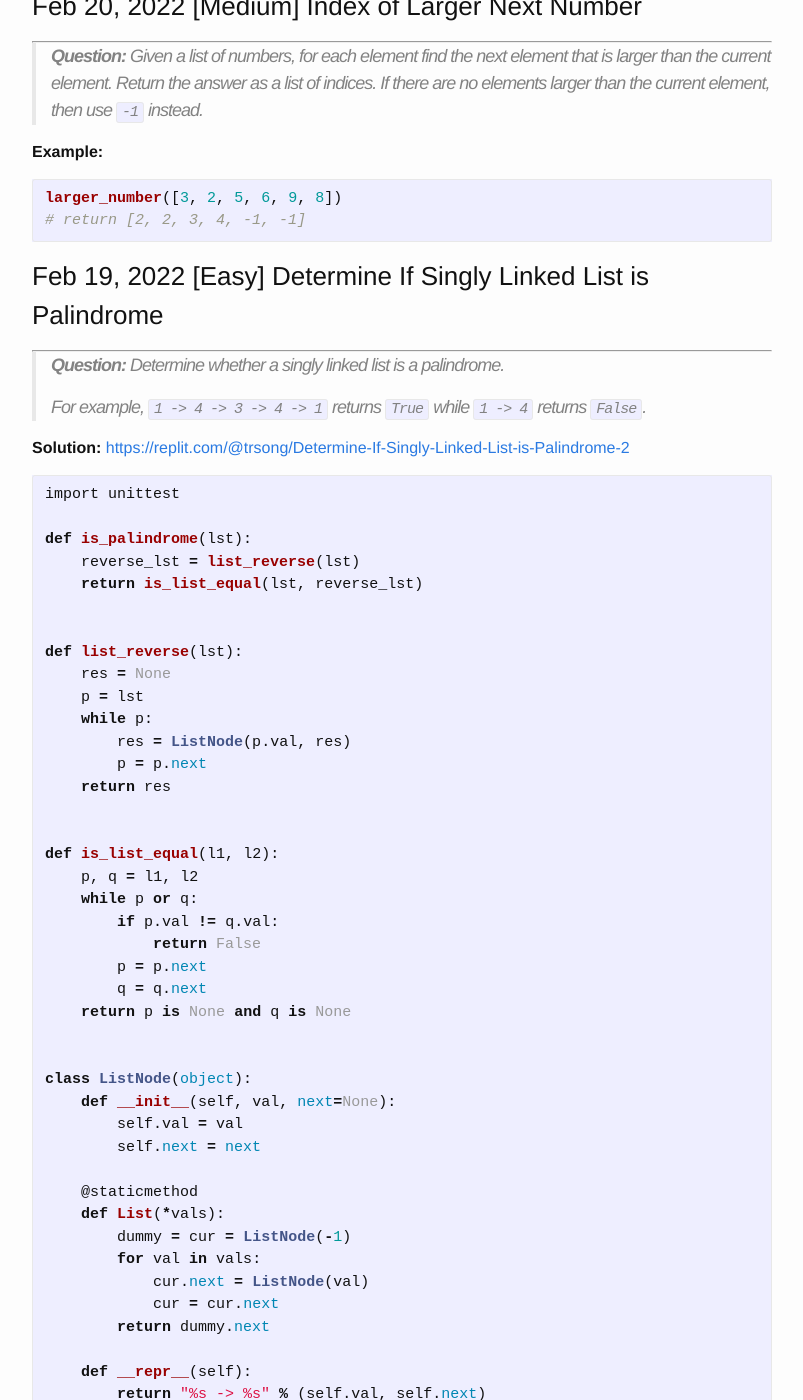
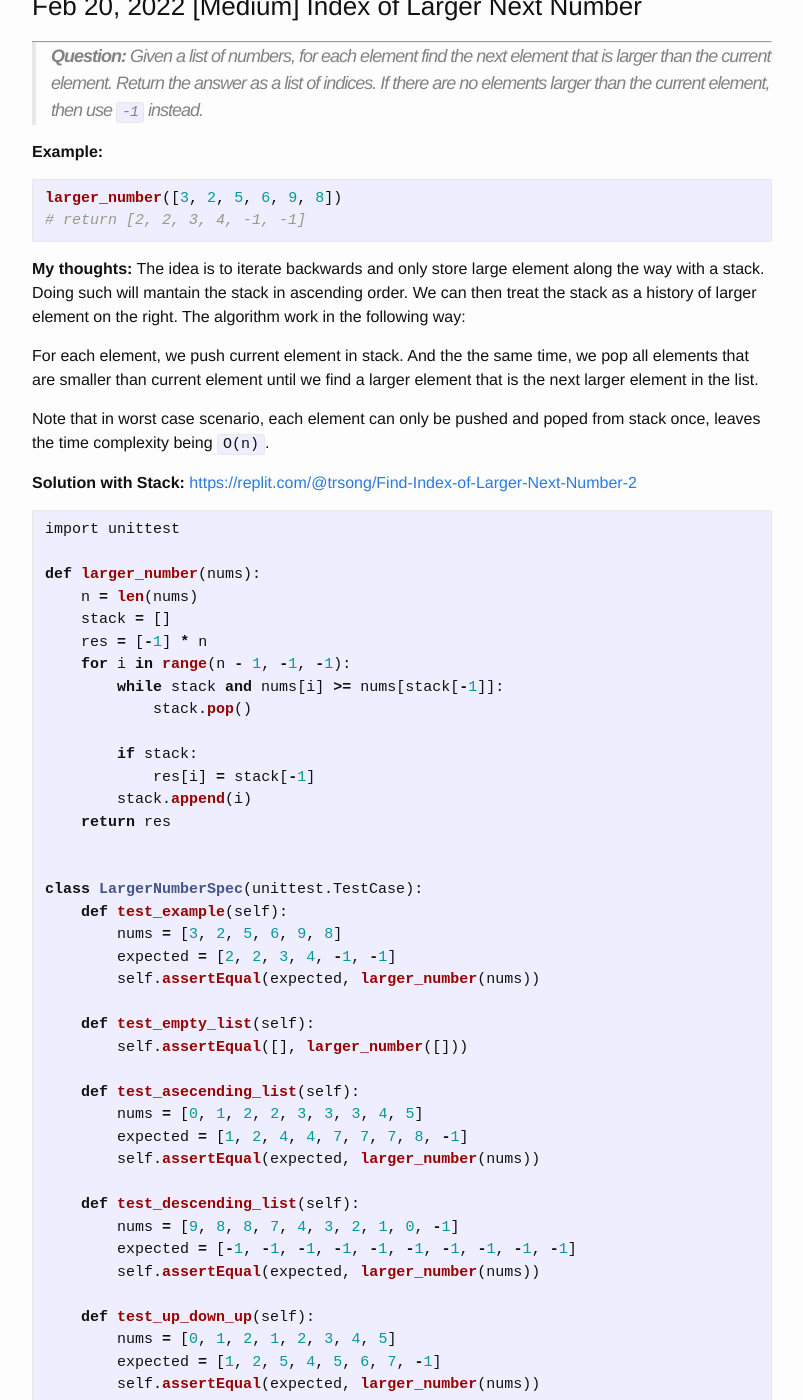
Before and after one commit to trsong/trsong.github.io, a Jekyll site: the page built from _posts/2022-02-01-DailyQuestionsFeb.md, in a window 1280 px wide and 1400 px high, scrolled down 1055 px. Shown: the whole window, without its empty margins (238-1041 px from the left). Built offline with Jekyll 4.4.1, drawn with Linux system fonts in a browser that asks for light colours; some of the changed text lies outside the part shown.

Commit message:
Add solution to Feb 20 question

````diff
--- a/_posts/2022-02-01-DailyQuestionsFeb.md
+++ b/_posts/2022-02-01-DailyQuestionsFeb.md
@@ -29,6 +29,79 @@ categories: Python/Java
 ```py
 larger_number([3, 2, 5, 6, 9, 8])
 # return [2, 2, 3, 4, -1, -1]
+```
+
+**My thoughts:** The idea is to iterate backwards and only store large element along the way with a stack. Doing such will mantain the stack in ascending order. We can then treat the stack as a history of larger element on the right. The algorithm work in the following way:
+
+For each element, we push current element in stack. And the the same time, we pop all elements that are smaller than current element until we find a larger element that is the next larger element in the list.
+
+Note that in worst case scenario, each element can only be pushed and poped from stack once, leaves the time complexity being `O(n)`.
+
+**Solution with Stack:** [https://replit.com/@trsong/Find-Index-of-Larger-Next-Number-2](https://replit.com/@trsong/Find-Index-of-Larger-Next-Number-2)
+```py
+import unittest
+
+def larger_number(nums):
+    n = len(nums)
+    stack = []
+    res = [-1] * n
+    for i in range(n - 1, -1, -1):
+        while stack and nums[i] >= nums[stack[-1]]:
+            stack.pop()
+
+        if stack:
+            res[i] = stack[-1]
+        stack.append(i)
+    return res
+
+
+class LargerNumberSpec(unittest.TestCase):
+    def test_example(self):
+        nums = [3, 2, 5, 6, 9, 8]
+        expected = [2, 2, 3, 4, -1, -1]
+        self.assertEqual(expected, larger_number(nums))
+
+    def test_empty_list(self):
+        self.assertEqual([], larger_number([]))
+
+    def test_asecending_list(self):
+        nums = [0, 1, 2, 2, 3, 3, 3, 4, 5]
+        expected = [1, 2, 4, 4, 7, 7, 7, 8, -1]
+        self.assertEqual(expected, larger_number(nums))
+
+    def test_descending_list(self):
+        nums = [9, 8, 8, 7, 4, 3, 2, 1, 0, -1]
+        expected = [-1, -1, -1, -1, -1, -1, -1, -1, -1, -1]
+        self.assertEqual(expected, larger_number(nums))
+
+    def test_up_down_up(self):
+        nums = [0, 1, 2, 1, 2, 3, 4, 5]
+        expected = [1, 2, 5, 4, 5, 6, 7, -1]
+        self.assertEqual(expected, larger_number(nums))
+
+    def test_up_down_up2(self):
+        nums = [0, 4, -1, 2]
+        expected = [1, -1, 3, -1]
+        self.assertEqual(expected, larger_number(nums))
+
+    def test_down_up_down(self):
+        nums = [9, 5, 6, 3]
+        expected = [-1, 2, -1, -1]
+        self.assertEqual(expected, larger_number(nums))
+
+    def test_up_down(self):
+        nums = [11, 21, 31, 3]
+        expected = [1, 2, -1, -1]
+        self.assertEqual(expected, larger_number(nums))
+
+    def test_random_order(self):
+        nums = [4, 3, 5, 2, 4, 7]
+        expected = [2, 2, 5, 4, 5, -1]
+        self.assertEqual(expected, larger_number(nums))
+
+
+if __name__ == '__main__':
+    unittest.main(exit=False, verbosity=2)
 ```
 
 ### Feb 19, 2022  \[Easy\] Determine If Singly Linked List is Palindrome
````
